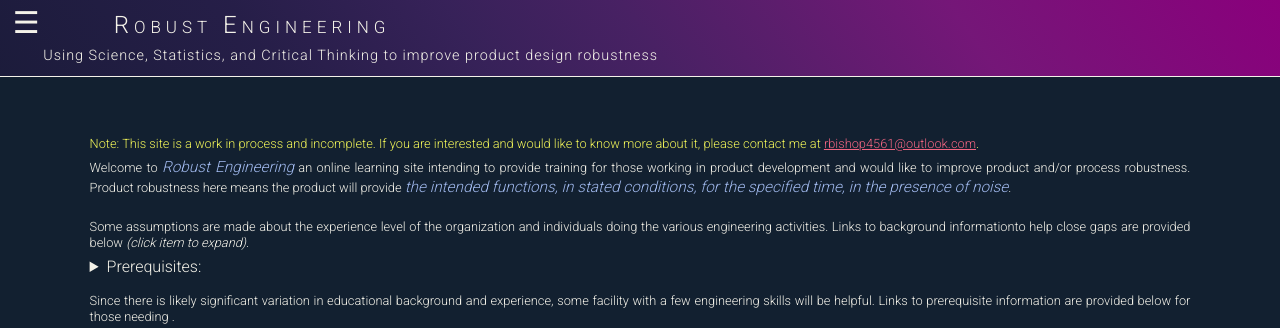
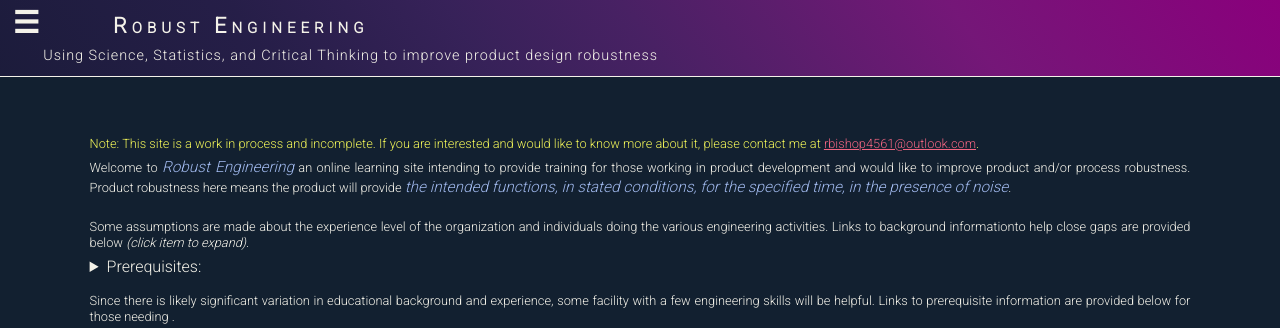
Before and after one commit to pnw-engineering/robust-engineering---old, a PHP site: page /dist/index.html in a window 1280 px wide. Shown: the top 328 px of the page. Run offline with PHP 8.4, Linux system fonts and the light colour scheme; some libraries are stand-ins or nearby versions.

Commit message:
formatting

```diff
--- a/dist/css/main.css
+++ b/dist/css/main.css
@@ -560,20 +560,20 @@ body__item__heading {
 .header {
   display: flexbox;
   min-height: 6rem;
-  width: 100vw;
-  padding-right: 5vw;
+  width: 100%;
   border-bottom: 1px solid #f4f2e9;
   position: fixed;
   z-index: 2;
   margin-bottom: 5vw;
   color: #f4f2e9;
   font-size: 24px;
-  letter-spacing: 5px;
+  letter-spacing: 4px;
   background-image: linear-gradient(55deg, hsl(240deg, 36%, 17%) 0%, hsl(251deg, 41%, 20%) 21%, hsl(263deg, 45%, 24%) 37%, hsl(275deg, 50%, 26%) 50%, hsl(287deg, 57%, 27%) 61%, hsl(298deg, 68%, 28%) 75%, hsl(306deg, 100%, 27%) 100%);
 }
 .header__title {
   display: inline-block;
-  font-size: 100%;
+  font-size: 90%;
+  font-weight: bold;
   font-variant: small-caps;
   margin-left: 1rem;
 }
--- a/dist/index.html
+++ b/dist/index.html
@@ -18,7 +18,7 @@
 
     <header class="header">
         <div class="header__title">
-            <span class="menu-btn" onclick="toggleNav()">&#9776 </span>
+            <span class="menu-btn" onclick="toggleNav()">&#9776</span>
             Robust Engineering
         </div>
         <div class="header__subtitle">
--- a/scss/main.scss
+++ b/scss/main.scss
@@ -11,9 +11,9 @@
   // display: grid;
   display: flexbox;
   min-height: 6rem;
-  width: 100vw;
+  width: 100%;
   // grid-template-columns: 10vw 90vw;
-  padding-right: 5vw;
+  // padding-right: 5vw;
   border-bottom: 1px solid $text-color;
   position: fixed;
   z-index: 2;
@@ -22,7 +22,7 @@
   // overflow: hidden;
   color: $text-color;
   font-size: 24px;
-  letter-spacing: 5px;
+  letter-spacing: 4px;
   background-image: linear-gradient(55deg,
       hsl(240deg 36% 17%) 0%,
       hsl(251deg 41% 20%) 21%,
@@ -34,22 +34,18 @@
   // background-color: $primary-color;
 
   &__title {
-    // grid-area: 1 / 2;
     display: inline-block;
-    // float: right;
-    font-size: 100%;
-    // text-align: center;
+    font-size: 90%;
+    font-weight: bold;
     font-variant: small-caps;
     margin-left: 1rem;
     // background-color: aqua;
   }
 
   &__subtitle {
-    // grid-area: 2 / 2;
     display: flex;
     // margin-right: 4vw;
     margin-left: 3em;
-    ;
     text-align: center;
     font-size: 60%;
     letter-spacing: 1px;
```
Also changed, not shown: 1 other file.
